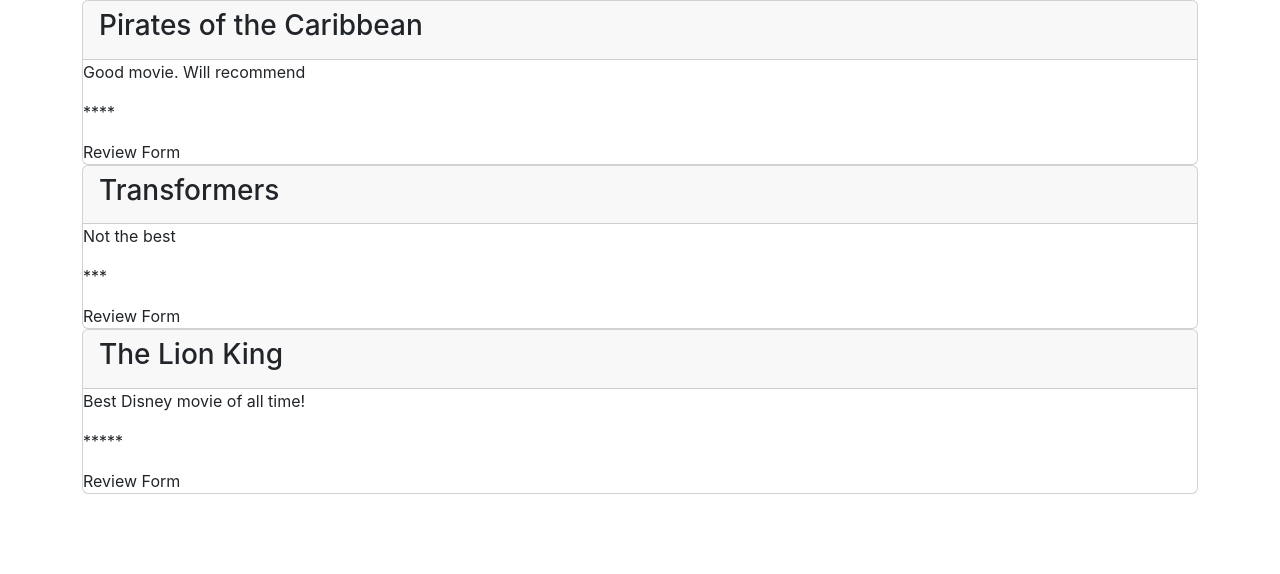
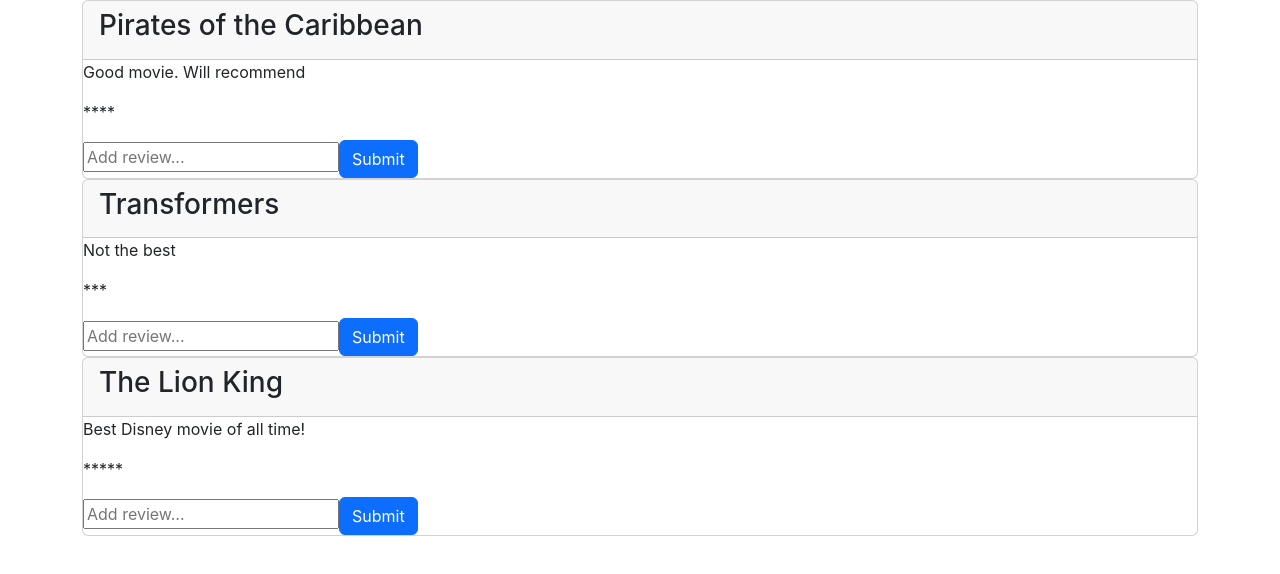
Before and after one commit to mitzie17/movies-app, a React (Create React App) app in the folder movies-app/: page / in a window 1280 px wide. Shown: the top 574 px of the page. Built offline with nearby package versions, Linux system fonts and the light colour scheme.

Commit message:
moved state up

```diff
--- a/movies-app/src/Movie.js
+++ b/movies-app/src/Movie.js
@@ -8,23 +8,36 @@
 
     constructor(props) {
         super(props)
+        this.state = {
+            movies: this.props.movies
+        }
 
-        this.movies = props.movies
+    }
+
+    handleReviewSubmit = (e) => {
+        e.preventDefault()
+        this.setState((state, props) => {
+            state.movie.reviews.push(e.target.value)
+        })
+        console.log(e)
+        console.log('movie component')
     }
 
     render() {
 
+        const movies = this.state.movies
+
         return (
             <div className='container'>
-                {this.movies.map((movie, index) => (
-                    <div className='card'>
+                {movies.map((movie, index) => (
+                    <div className='card' key={index}>
                         <div className='card-header' key={index}>
                             <h3 className='card-title'>{movie.title}</h3>
                         </div>
                         <div className='body'>
                             <p>{movie.reviews}</p>
                             <p>{movie.stars}</p>
-                            <ReviewForm />
+                            <ReviewForm movie={movie} onReviewSubmit= {this.handleReviewSubmit}/>
                         </div>
                     </div>
                 ))}
--- a/movies-app/src/MovieList.js
+++ b/movies-app/src/MovieList.js
@@ -4,7 +4,7 @@
 export default function MovieList() {
     let movies = [
         {'title': 'Pirates of the Caribbean',
-        'reviews': ['Good movie. Will recommend', ],
+        'reviews': ['Good movie. Will recommend'],
         'stars': '****'
         },
         {'title': 'Transformers',
--- a/movies-app/src/ReviewForm.js
+++ b/movies-app/src/ReviewForm.js
@@ -1,10 +1,29 @@
 import React from 'react';
 
 export default class ReviewForm extends React.Component {
+
+    constructor(props) {
+        super(props);
+
+        this.state = {
+          movie: { ...this.props.movie },
+        }
+      }
+
+    handleChange = (e) => {
+       if (this.props.onReviewSubmit) {
+        this.props.onReviewSubmit(e)
+       }
+
+    }
+
     render() {
         return (
             <div>
-                Review Form
+                <form>
+                    <input type='textarea' placeholder='Add review...'></input>
+                    <button onChange={this.handleChange} className='btn btn-primary' type='submit'>Submit</button>
+                </form>
             </div>
         )
     }
```
